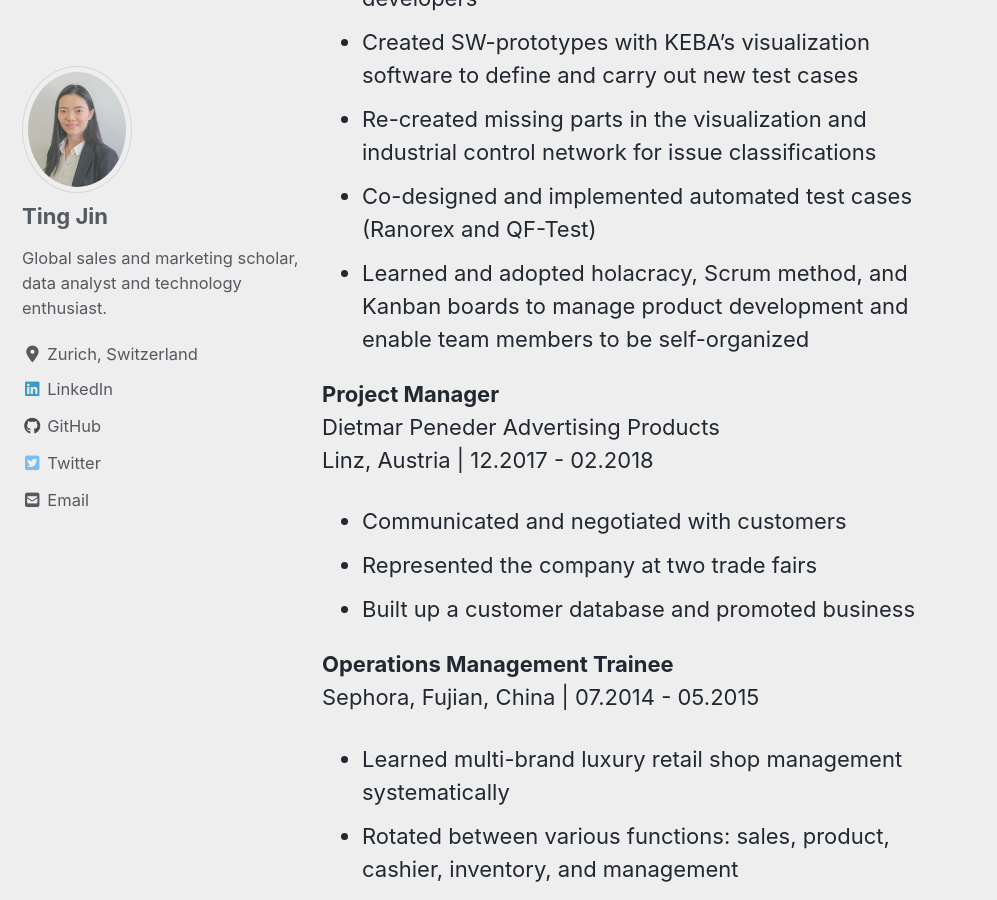
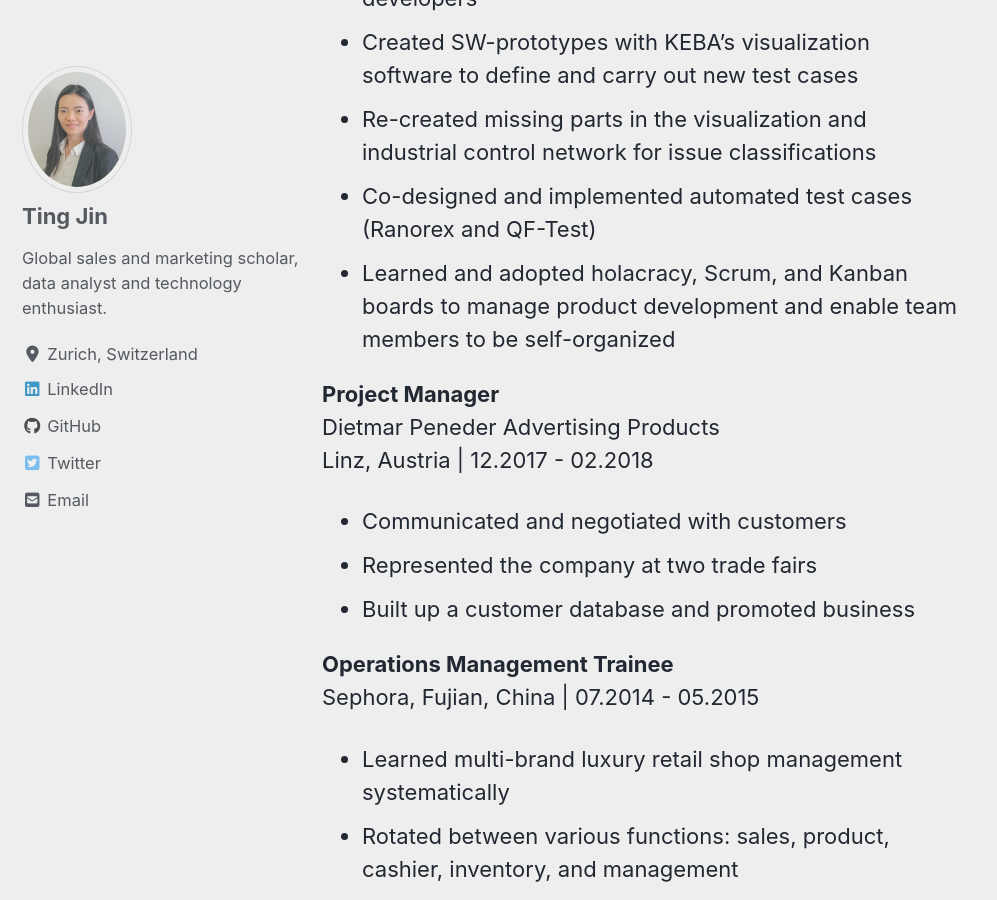
Before and after one commit to TingRigger/TingJin, a Jekyll site: the page built from _pages/cv.md, in a window 1280 px wide and 900 px high, scrolled down 1112 px. Shown: the whole window, without its empty margins (0-997 px from the left). Built offline with Jekyll 4.4.1, drawn with Linux system fonts in a browser that asks for light colours; cached includes are drawn as plain includes; nearby versions of some CDN libraries.

Commit message:
Update cv.md

```diff
--- a/_pages/cv.md
+++ b/_pages/cv.md
@@ -26,7 +26,7 @@ KEBA AG, Linz, Austria | 01.2018 - 01.2019
 * Created SW-prototypes with KEBA's visualization software to define and carry out new test cases
 * Re-created missing parts in the visualization and industrial control network for issue classifications
 * Co-designed and implemented automated test cases (Ranorex and QF-Test)
-* Learned and adopted holacracy, Scrum method, and Kanban boards to manage product development and enable team members to be self-organized
+* Learned and adopted holacracy, Scrum, and Kanban boards to manage product development and enable team members to be self-organized
 
 <b>Project Manager</b>
 Dietmar Peneder Advertising Products
```
